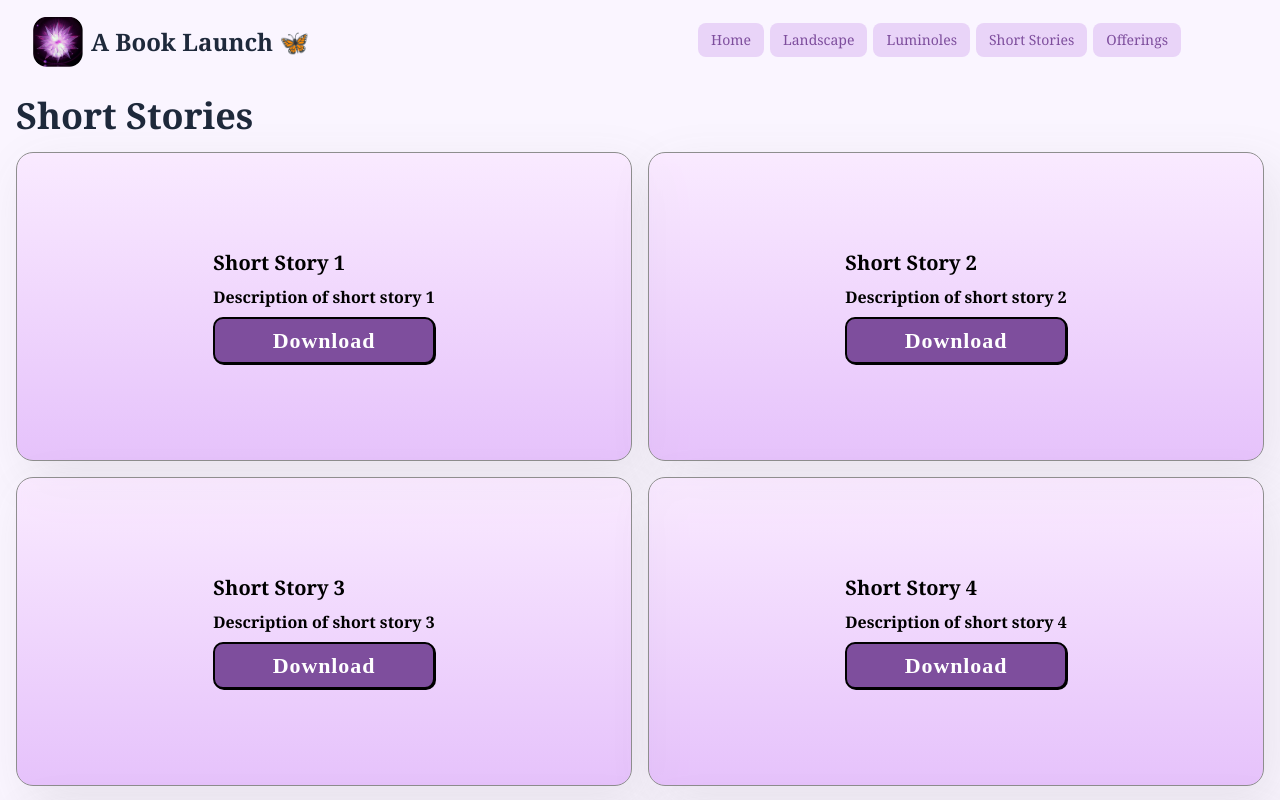
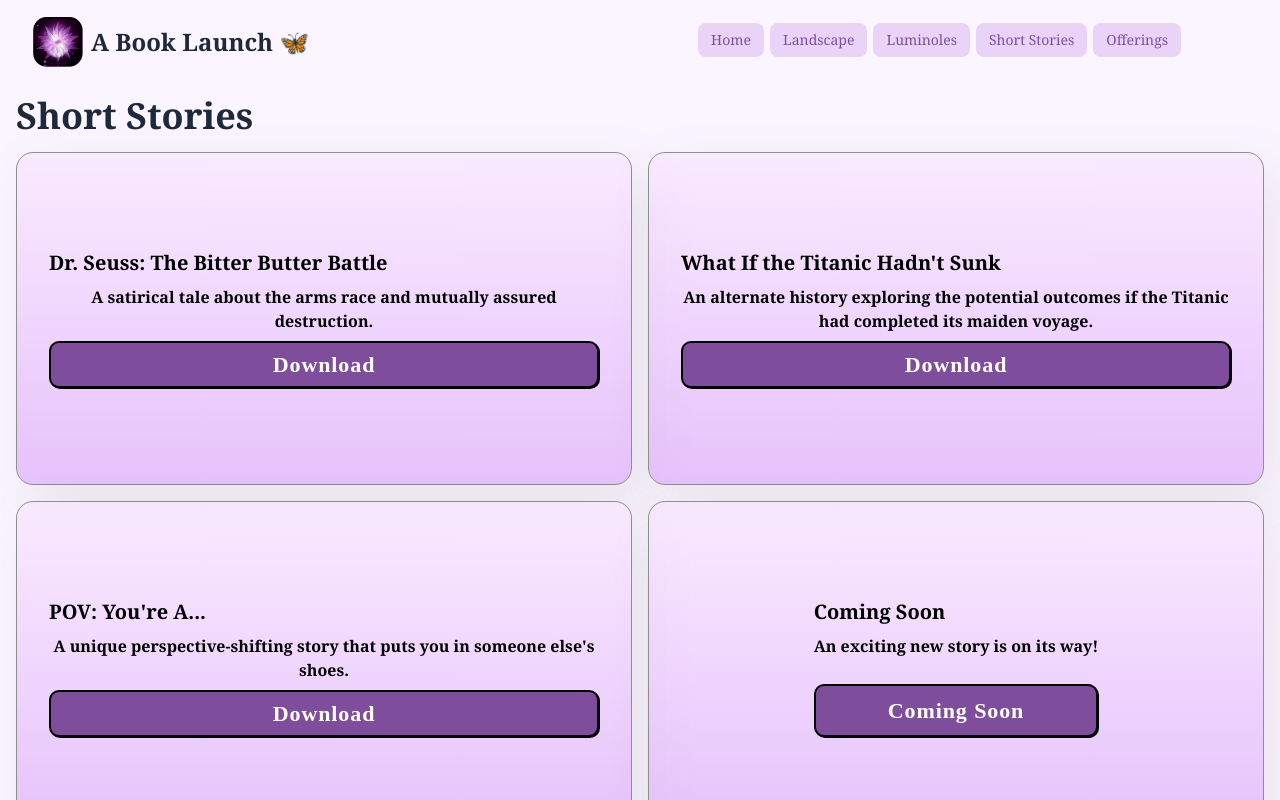
Before and after one commit to keanedwards1/marie, a Next.js app: page /short-stories in a window 1280 px wide. Shown: the top 800 px of the page. Built offline with nearby package versions, Linux system fonts and the light colour scheme.

Commit message:
added infra to download the pdfs

```diff
--- a/src/components/ShortStoryCard.tsx
+++ b/src/components/ShortStoryCard.tsx
@@ -1,11 +1,13 @@
 // src/components/ShortStoryCard.tsx
 
+import { useState } from 'react';
 import ComicButton from "./ComicButton";
-import DownloadButton from "./Download-Button";
 
 interface ShortStory {
+  id: number;
   title: string;
   description: string;
+  pdfFilename: string;
 }
 
 interface ShortStoryCardProps {
@@ -13,6 +15,33 @@ interface ShortStoryCardProps {
 }
 
 export default function ShortStoryCard({ story }: ShortStoryCardProps) {
+  const [isDownloading, setIsDownloading] = useState(false);
+
+  const handleDownload = async () => {
+    if (!story.pdfFilename) return;
+
+    setIsDownloading(true);
+    try {
+      const response = await fetch(`/api/download/${story.pdfFilename}`);
+      if (response.ok) {
+        const blob = await response.blob();
+        const url = window.URL.createObjectURL(blob);
+        const a = document.createElement('a');
+        a.style.display = 'none';
+        a.href = url;
+        a.download = story.pdfFilename;
+        document.body.appendChild(a);
+        a.click();
+        window.URL.revokeObjectURL(url);
+      } else {
+        console.error('Download failed');
+      }
+    } catch (error) {
+      console.error('Error downloading file:', error);
+    }
+    setIsDownloading(false);
+  };
+
   return (
     <div className="card bg-base-100 shadow-md short-story-card">
       <div className="card-body font-serif mt-16 mb-16 text-black">
@@ -20,10 +49,13 @@ export default function ShortStoryCard({ story }: ShortStoryCardProps) {
         <p>{story.description}</p>
         <div className="w-full">
           <button
-            className="comic-button comic-button-short-stories"
-            onClick={() => console.log("Downloaded")}
+            className={`comic-button ${story.pdfFilename ? 'comic-button-short-stories' : 'comic-button-coming-soon'}`}
+            onClick={handleDownload}
+            disabled={isDownloading || !story.pdfFilename}
           >
-            Download
+            {story.pdfFilename
+              ? (isDownloading ? 'Downloading...' : 'Download')
+              : 'Coming Soon'}
           </button>
         </div>
       </div>
--- a/src/pages/short-stories.tsx
+++ b/src/pages/short-stories.tsx
@@ -1,35 +1,51 @@
-// /src/pages/short-stories.tsx
+// src/pages/short-stories.tsx
 
 import Nav from '../components/Nav';
 import ShortStoryCard from '../components/ShortStoryCard';
 import Footer from '../components/RespFooter';
 import ComicButton from "@/components/ComicButton";
-import router, { useRouter } from "next/router";
+import { useRouter } from "next/router";
 
 const shortStories = [
-  // Sample data
-  { title: 'Short Story 1', description: 'Description of short story 1' },
-  { title: 'Short Story 2', description: 'Description of short story 2' },
- { title: 'Short Story 3', description: 'Description of short story 3' },
-  { title: 'Short Story 4', description: 'Description of short story 4' },
-   { title: 'Short Story 5', description: 'Description of short story 5' },
-  { title: 'Short Story 6', description: 'Description of short story 6' },
-  { title: 'Short Story 7', description: 'Description of short story 7' },
-  { title: 'Short Story 8', description: 'Description of short story 8' },
-  { title: 'Short Story 9', description: 'Description of short story 9' },
-  { title: 'Short Story 10', description: 'Description of short story 10' },
-  // Add more short stories here
+  {
+    id: 1,
+    title: 'Dr. Seuss: The Bitter Butter Battle',
+    description: 'A satirical tale about the arms race and mutually assured destruction.',
+    pdfFilename: 'dr-suess-the-bitter-butter-battle.pdf'
+  },
+  {
+    id: 2,
+    title: 'What If the Titanic Hadn\'t Sunk',
+    description: 'An alternate history exploring the potential outcomes if the Titanic had completed its maiden voyage.',
+    pdfFilename: 'what-if-the-titanic-hadnt-sunk.pdf'
+  },
+  {
+    id: 3,
+    title: 'POV: You\'re A...',
+    description: 'A unique perspective-shifting story that puts you in someone else\'s shoes.',
+    pdfFilename: 'pov-youre-a.pdf'
+  },
+  // Add more placeholder stories to reach a total of 10
+  { id: 4, title: 'Coming Soon', description: 'An exciting new story is on its way!', pdfFilename: '' },
+  { id: 5, title: 'Coming Soon', description: 'An exciting new story is on its way!', pdfFilename: '' },
+  { id: 6, title: 'Coming Soon', description: 'An exciting new story is on its way!', pdfFilename: '' },
+  { id: 7, title: 'Coming Soon', description: 'An exciting new story is on its way!', pdfFilename: '' },
+  { id: 8, title: 'Coming Soon', description: 'An exciting new story is on its way!', pdfFilename: '' },
+  { id: 9, title: 'Coming Soon', description: 'An exciting new story is on its way!', pdfFilename: '' },
+  { id: 10, title: 'Coming Soon', description: 'An exciting new story is on its way!', pdfFilename: '' },
 ];
 
 export default function ShortStoriesPage() {
+  const router = useRouter();
+
   return (
     <div className="min-h-screen bg-purple-50">
       <Nav />
       <div className="container mx-auto p-4">
         <h1 className="text-4xl text-slate-800 font-serif font-bold">Short Stories</h1>
         <div className="grid grid-cols-1 md:grid-cols-2 gap-4 mt-4 text-center">
-          {shortStories.map((story, index) => (
-            <ShortStoryCard key={index} story={story} />
+          {shortStories.map((story) => (
+            <ShortStoryCard key={story.id} story={story} />
           ))}
         </div>
       </div>
```
Lines whose indentation alone changed are shown as unchanged.
